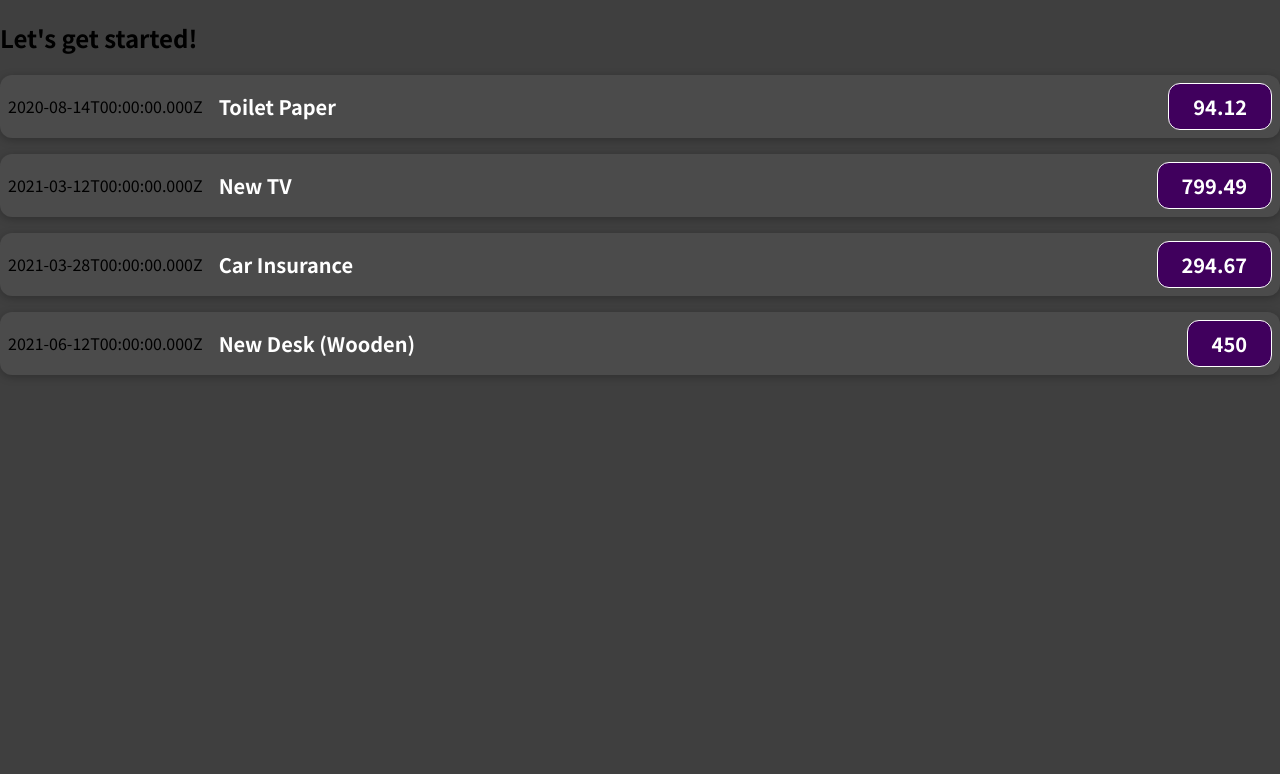
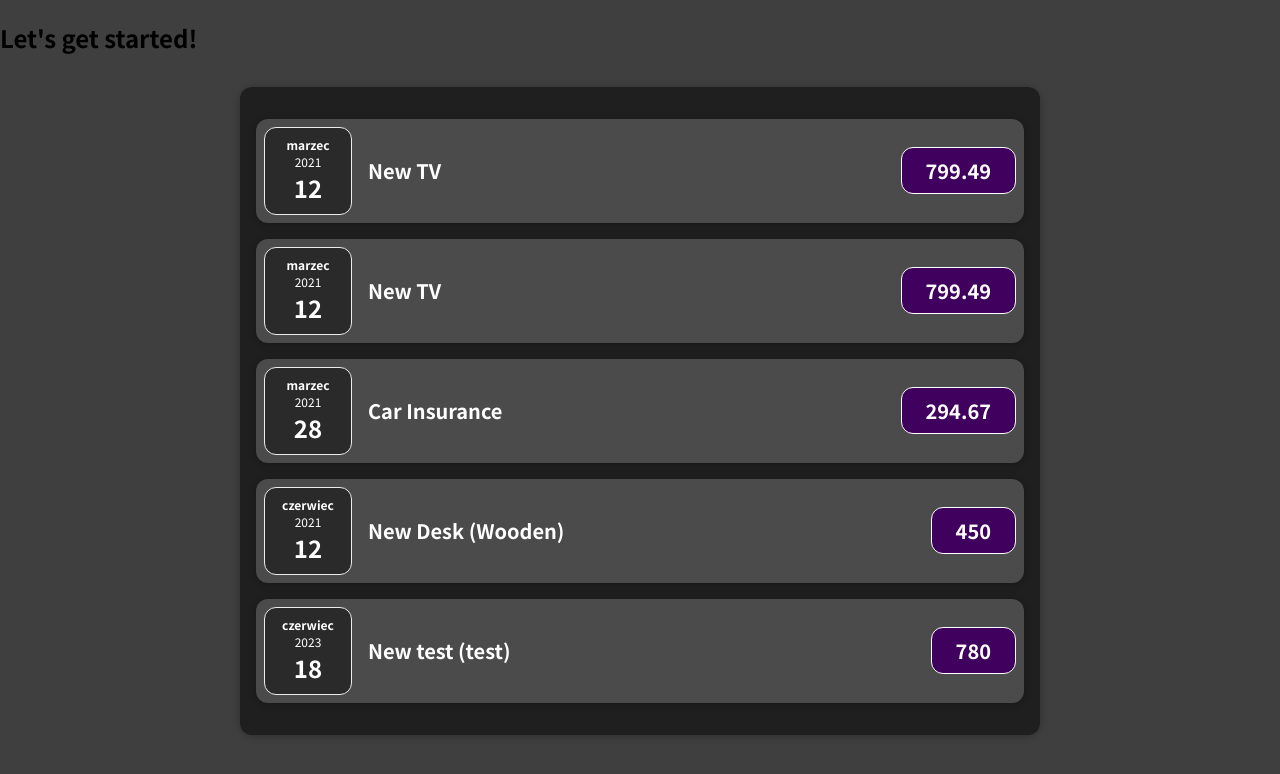
Before and after one commit to sawiewa/01-starting-setup, a JavaScript app: page / in a window 1280 px wide. Shown: the top 774 px of the page. Built offline with nearby package versions, Linux system fonts and the light colour scheme.

Commit message:
react nauka z kursem

```diff
--- a/src/App.js
+++ b/src/App.js
@@ -1,4 +1,4 @@
-import ExpenseItem from './components/ExpenseItem';
+import Expenses from './components/Expenses';
 
 function App() {
 	const expenses = [
@@ -21,27 +21,18 @@
 			amount: 450,
 			date: new Date(2021, 5, 12),
 		},
+		{
+			id: 'e5',
+			title: 'New test (test)',
+			amount: 780,
+			date: new Date(2023, 5, 18),
+		},
 	];
 
 	return (
 		<div>
 			<h2>Let's get started!</h2>
-			<ExpenseItem
-				title={expenses[0].title}
-				amount={expenses[0].amount}
-				date={expenses[0].date}></ExpenseItem>
-			<ExpenseItem
-				title={expenses[1].title}
-				amount={expenses[1].amount}
-				date={expenses[1].date}></ExpenseItem>
-			<ExpenseItem
-				title={expenses[2].title}
-				amount={expenses[2].amount}
-				date={expenses[2].date}></ExpenseItem>
-			<ExpenseItem
-				title={expenses[3].title}
-				amount={expenses[3].amount}
-				date={expenses[3].date}></ExpenseItem>
+			<Expenses items={expenses}></Expenses>
 		</div>
 	);
 }
--- /dev/null
+++ b/src/components/Card.css
@@ -0,0 +1,4 @@
+.card{
+	border-radius: 12px;
+	box-shadow: 0 1px 8px rgba(0, 0, 0, 0.25);
+}
--- /dev/null
+++ b/src/components/Card.js
@@ -0,0 +1,8 @@
+import './Card.css';
+
+function Card(props) {
+	const classes = 'card ' + props.className;
+	return <div className={classes}>{props.children}</div>;
+}
+
+export default Card;
--- /dev/null
+++ b/src/components/ExpenseDate.css
@@ -0,0 +1,26 @@
+.expense-date {
+	display: flex;
+	flex-direction: column;
+	width: 5.5rem;
+	height: 5.5rem;
+	border: 1px solid #ececec;
+	background-color: #2a2a2a;
+	color: white;
+	border-radius: 12px;
+	align-items: center;
+	justify-content: center;
+}
+
+.expense-date__month {
+	font-size: 0.75rem;
+	font-weight: bold;
+}
+
+.expense-date__year {
+	font-size: 0.75rem;
+}
+
+.expense-date__day {
+	font-size: 1.5rem;
+	font-weight: bold;
+}
--- /dev/null
+++ b/src/components/ExpenseDate.js
@@ -0,0 +1,17 @@
+import './ExpenseDate.css';
+
+function ExpanseDate(props) {
+	const month = props.date.toLocaleString('pl-PL', { month: 'long' });
+	const year = props.date.getFullYear();
+	const day = props.date.toLocaleString('pl-PL', { day: '2-digit' });
+
+	return (
+		<div className='expense-date'>
+			<div className='expense-date__month'>{month}</div>
+			<div className='expense-date__year'>{year}</div>
+			<div className='expense-date__day'>{day}</div>
+		</div>
+	);
+}
+
+export default ExpanseDate;
--- a/src/components/ExpenseItem.css
+++ b/src/components/ExpenseItem.css
@@ -2,10 +2,10 @@
 	display: flex;
 	justify-content: space-between;
 	align-items: center;
-	box-shadow: 0 2px 8px rgba(0, 0, 0, 0.25);
+
 	padding: 0.5rem;
 	margin: 1rem 0;
-	border-radius: 12px;
+
 	background-color: #4b4b4b;
 }
 
--- a/src/components/ExpenseItem.js
+++ b/src/components/ExpenseItem.js
@@ -1,14 +1,18 @@
 import './ExpenseItem.css';
+import ExpenseDate from './ExpenseDate';
+import Card from './Card';
 function ExpenseItem(props) {
+	//zamiast props można napisać w {} konkretne parametry czyli np. tutle, date, amount i potem nie pisać props.amount tylko poprostu amount
 
 	return (
-		<div className='expense-item'>
-			<div>{props.date.toISOString()}</div>
+		<Card className='expense-item'>
+			<ExpenseDate date={props.date}></ExpenseDate>
+			{/* <div>{props.date.toISOString()}</div> */}
 			<div className='expense-item__description'>
 				<h2>{props.title}</h2>
 			</div>
 			<div className='expense-item__price'>{props.amount}</div>
-		</div>
+		</Card>
 	);
 }
 
--- /dev/null
+++ b/src/components/Expenses.css
@@ -0,0 +1,8 @@
+.expenses {
+	padding: 1rem;
+	background-color: rgb(31, 31, 31);
+	margin: 2rem auto;
+	width: 50rem;
+	max-width: 95%;
+
+}
--- /dev/null
+++ b/src/components/Expenses.js
@@ -0,0 +1,32 @@
+import './Expenses.css';
+import ExpenseItem from './ExpenseItem';
+import Card from './Card';
+
+function Expenses(props) {
+	return (
+		<Card className='expenses'>
+			<ExpenseItem
+				title={props.items[1].title}
+				amount={props.items[1].amount}
+				date={props.items[1].date}></ExpenseItem>
+			<ExpenseItem
+				title={props.items[1].title}
+				amount={props.items[1].amount}
+				date={props.items[1].date}></ExpenseItem>
+			<ExpenseItem
+				title={props.items[2].title}
+				amount={props.items[2].amount}
+				date={props.items[2].date}></ExpenseItem>
+			<ExpenseItem
+				title={props.items[3].title}
+				amount={props.items[3].amount}
+				date={props.items[3].date}></ExpenseItem>
+			<ExpenseItem
+				title={props.items[4].title}
+				amount={props.items[4].amount}
+				date={props.items[4].date}></ExpenseItem>
+		</Card>
+	);
+}
+
+export default Expenses;
```
